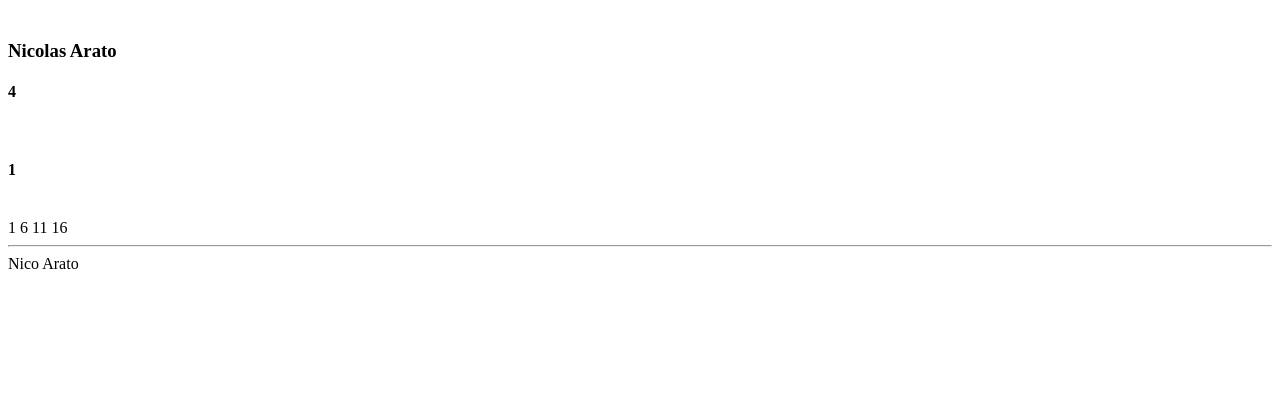
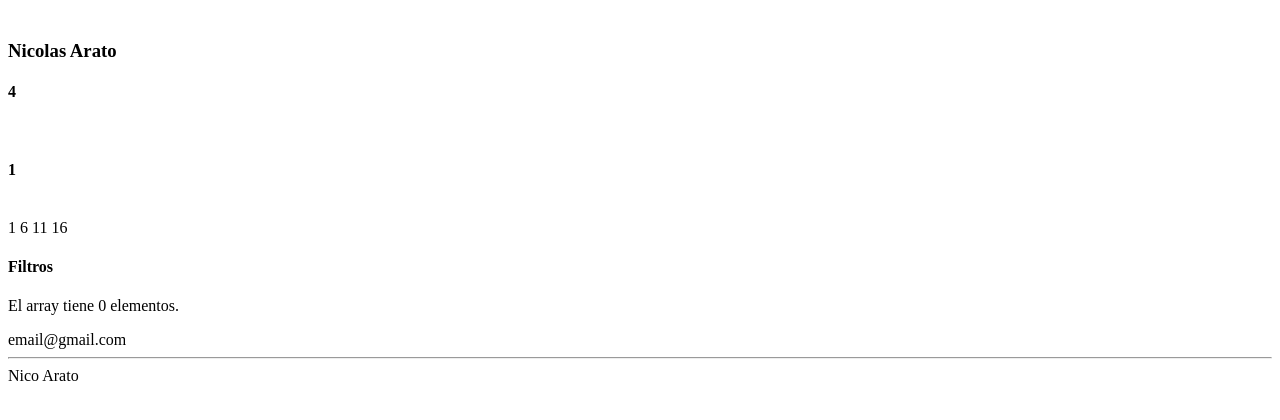
Before and after one commit to nicoarato/Symfony-Project, a Symfony app: template aprendiendo-symfony/templates/home/animales.html.twig in a window 1280 px wide. Shown: the part 322-742 px from the top of the page. Run offline with Twig, Linux system fonts and the light colour scheme; the template is opened without the code that fills it, so the values that code supplies are empty; some libraries are stand-ins or nearby versions.

Commit message:
Algunos filtros por defecto.

```diff
--- a/aprendiendo-symfony/templates/partials/funciones.html.twig
+++ b/aprendiendo-symfony/templates/partials/funciones.html.twig
@@ -10,3 +10,12 @@
 {% for i in range(1, 20, 5) %}
     {{i}}
 {% endfor %}
+
+<h4> Filtros </h4>
+
+<p> El array tiene {{ animales|length }} elementos.</p>
+
+{% set email= '    email@gmail.com     ' %}
+
+{{ dump(email|trim|upper|lower) }}
+{{email}}
```
